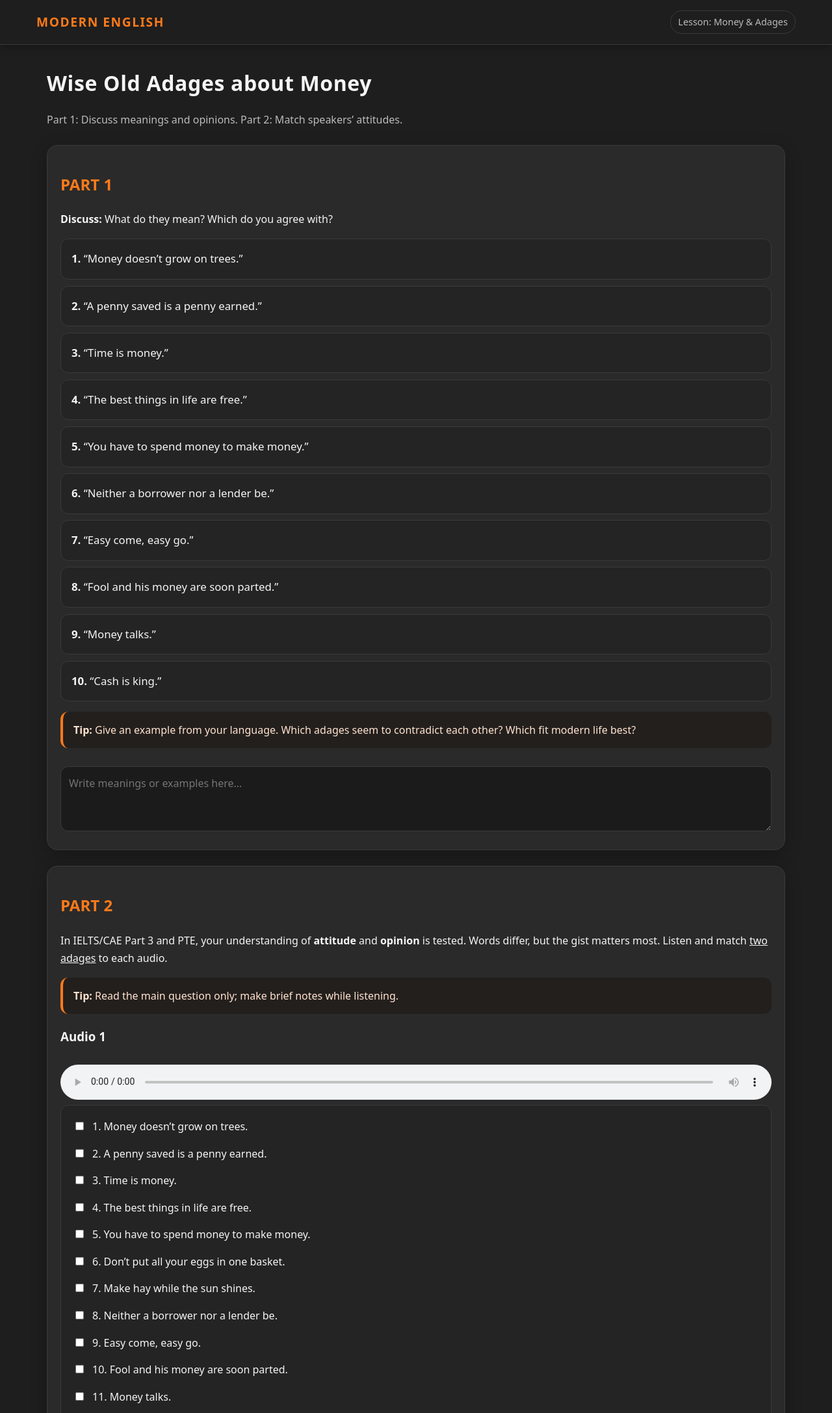
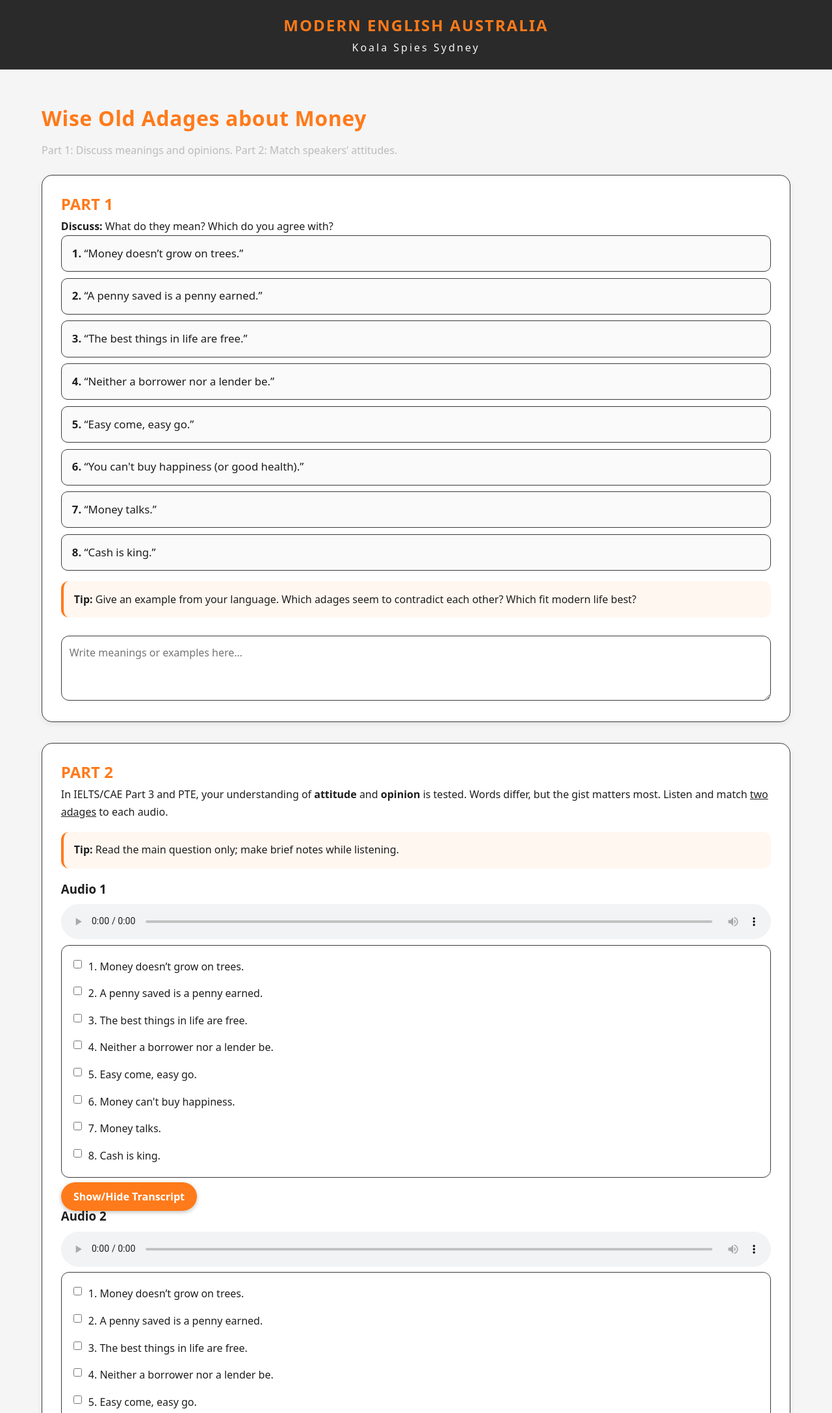
Before and after one commit to KoalaSpiesSydney/MoneyDiscuss-Listen-Write, a plain HTML site: page index.html in a window 1280 px wide. Shown: the top 2174 px of the page at 65% size. Drawn offline with Linux system fonts and the light colour scheme.

Commit message:
Update index.html

```diff
--- a/index.html
+++ b/index.html
@@ -3,362 +3,291 @@
 <head>
 <meta charset="UTF-8" />
 <meta name="viewport" content="width=device-width, initial-scale=1" />
-<title>Wise Old Adages about Money – Modern English</title>
+<title>Wise Old Adages about Money – Modern English Australia</title>
 
 <style>
 :root {
-    --bg: #1e1e1e;
-    --card: #2a2a2a;
-    --ink: #f5f5f5;
-    --muted: #bbbbbb;
-    --accent: #ff7a1a;
-    --line: #3a3a3a;
-    --radius: 16px;
-    --shadow: 0 6px 24px rgba(0, 0, 0, .25);
+  --bg:#f5f5f5;
+  --card:#2a2a2a;
+  --ink:#1e1e1e;
+  --muted:#bbbbbb;
+  --accent:#ff7a1a;
+  --line:#3a3a3a;
+  --radius:16px;
+  --success:#27ae60;
 }
 
-  * { box-sizing: border-box; }
-  body {
-    margin: 0;
-    font-family: system-ui, -apple-system, Segoe UI, Roboto, Arial, sans-serif;
-    background: var(--bg);
-    color: var(--ink);
-    line-height: 1.7;
+/* ===== Base ===== */
+*{box-sizing:border-box;margin:0;padding:0}
+body{
+  font-family:system-ui,-apple-system,Segoe UI,Roboto,Arial,sans-serif;
+  background:var(--bg);
+  color:var(--ink);
+  line-height:1.7;
+  display:flex;
+  flex-direction:column;
+  min-height:100vh;
 }
 
-  /* ===== Banner ===== */
-  .topbar {
-    background: var(--bg);
-    border-bottom: 1px solid var(--line);
-    box-shadow: 0 3px 12px rgba(0,0,0,.3);
-    font-family:system-ui, -apple-system, Segoe UI, Roboto, Arial, sans-serif;
-    color: var(--accent);
-    position: sticky;
-    top: 0;
-    z-index: 50;
+/* ===== Header ===== */
+header{
+  background:var(--card);
+  color:var(--accent);
+  text-align:center;
+  padding:1.2rem 0;
+  font-size:1.5rem;
+  font-weight:bold;
+  letter-spacing:2px;
+  border-bottom:1px solid var(--line);
 }
-  .topbar-inner {
-    max-width: 1200px;
-    margin: 0 auto;
-    display: flex;
-    align-items: center;
-    padding: 1rem;
-    gap: .75rem;
-  }
-  .brand {
-    font-weight: 800;
-    letter-spacing: .08em;
-    text-transform: uppercase;
-    font-size: 1.2rem;
-    margin-right: auto;
-  }
-  .badge {
-    font-size: .9rem;
-    color: var(--muted);
-    border: 1px solid var(--line);
-    padding: .3rem .7rem;
-    border-radius: 999px;
+header span{
+  color:#f5f5f5;
+  font-weight:300;
+  display:block;
+  font-size:1rem;
+  letter-spacing:3px;
 }
 
 /* ===== Layout ===== */
-  main {
-    max-width: 1200px;
-    margin: 0 auto;
-    padding: 1rem 2rem 3rem;
+main{
+  flex:1;
+  max-width:1200px;
+  margin:0 auto;
+  padding:2rem 1.5rem 3rem;
 }
 
-  h1 {
-    font-size: clamp(1.6rem, 2.5vw, 2.2rem);
-    letter-spacing: .02em;
-    margin: 1rem 0 .5rem;
+/* ===== Typography ===== */
+h1{
+  font-size:clamp(1.6rem,2.5vw,2.2rem);
+  letter-spacing:.02em;
+  margin:1rem 0 .5rem;
+  color:var(--accent);
 }
-  h2 { color: var(--accent); }
-  p.subtitle {
-    color: var(--muted);
-    margin-bottom: 1.5rem;
+h2{color:var(--accent);}
+p.subtitle{
+  color:var(--muted);
+  margin-bottom:1.5rem;
 }
 
-  .card {
-    background: var(--card);
-    border: 1px solid var(--line);
-    border-radius: var(--radius);
-    box-shadow: var(--shadow);
-    padding: 1.25rem;
-    margin-bottom: 1.5rem;
+/* ===== Cards ===== */
+.card{
+  background:#fff;
+  border:1px solid var(--line);
+  border-radius:var(--radius);
+  box-shadow:0 3px 8px rgba(0,0,0,0.08);
+  padding:1.5rem 1.8rem;
+  margin-bottom:2rem;
 }
 
 /* ===== Adages ===== */
-  .adage {
-    padding: 1rem;
-    border: 1px solid var(--line);
-    border-radius: 12px;
-    background: #242424;
-    margin-bottom: .6rem;
-    font-size: 1.05rem;
+.adage{
+  background:#fafafa;
+  border:1px solid var(--line);
+  border-radius:10px;
+  padding:.8rem 1rem;
+  margin-bottom:.6rem;
+  font-size:1.05rem;
+}
+.notes{
+  width:100%;
+  min-height:100px;
+  resize:vertical;
+  background:#fff;
+  color:var(--ink);
+  border:1px solid var(--line);
+  border-radius:12px;
+  padding:.75rem;
+  font:inherit;
+  margin-top:.75rem;
+}
+.tip{
+  border-left:4px solid var(--accent);
+  background:#fff7f0;
+  padding:.9rem 1rem;
+  border-radius:12px;
+  color:var(--ink);
+  margin:1rem 0;
 }
 
-  .notes {
-    width: 100%;
-    min-height: 100px;
-    resize: vertical;
-    background: #1b1b1b;
-    color: var(--ink);
-    border: 1px solid var(--line);
-    border-radius: 12px;
-    padding: .75rem;
-    font: inherit;
-    margin-top: .75rem;
+/* ===== Audio Section ===== */
+audio{width:100%;margin-top:.5rem;}
+.match-wrap{
+  border:1px solid var(--line);
+  border-radius:12px;
+  padding:.75rem;
+  background:#fff;
+  margin-bottom:1rem;
+}
+.adage-row{
+  display:flex;
+  align-items:flex-start;
+  gap:.6rem;
+  padding:.45rem .4rem;
+  border-radius:10px;
+  transition:background .2s;
+}
+.adage-row:hover{background:#f5f5f5;}
+.adage-row label{cursor:pointer;}
+.adage-row input{transform:translateY(3px);}
+
+/* ===== Buttons ===== */
+.btn{
+  background:var(--accent);
+  color:#fff;
+  border:none;
+  padding:.7rem 1.2rem;
+  border-radius:45px;
+  font-weight:600;
+  text-decoration:none;
+  cursor:pointer;
+  box-shadow:0 2px 6px rgba(0,0,0,0.25);
+  transition:all .25s ease;
+}
+.btn:hover{
+  background:linear-gradient(90deg,var(--accent),#ff9b3d);
+  transform:translateY(-2px);
+}
+.btn:active{transform:translateY(0);}
+.btn-row{
+  display:flex;
+  gap:.75rem;
+  flex-wrap:wrap;
+  margin-top:1.5rem;
 }
 
-  .tip {
-    border-left: 4px solid var(--accent);
-    background: #231f1c;
-    padding: .9rem 1rem;
-    border-radius: 12px;
-    color: #ffe3d1;
-    margin: 1rem 0;
-  }
-
-  /* ===== Audio section ===== */
-  audio { width: 100%; margin-top: .5rem; }
-  .match-wrap {
-    border: 1px solid var(--line);
-    border-radius: 12px;
-    padding: .75rem;
-    background: #242424;
-    margin-bottom: 1rem;
-  }
-
-  .adage-row {
-    display: flex;
-    align-items: flex-start;
-    gap: .6rem;
-    padding: .45rem .4rem;
-    border-radius: 10px;
-  }
-  .adage-row:hover { background: #2b2b2b; }
-  .adage-row label { cursor: pointer; }
-  .adage-row input { transform: translateY(3px); }
-
-  .pill {
-    font-size: .9rem;
-    color: var(--muted);
-    border: 1px solid var(--line);
-    border-radius: 999px;
-    padding: .15rem .6rem;
-  }
-  .limit-warn { color: #ff6b6b; }
-  .limit-ok { color: #27ae60; }
-
-  /* ===== Buttons ===== */
-  .btn {
-    background: #222;
-    color: #fff;
-    border: 1px solid var(--line);
-    padding: .6rem 1rem;
-    border-radius: 10px;
-    cursor: pointer;
-    font-weight: 600;
-  }
-  .btn-accent {
-    background: var(--accent);
-    color: #1a100a;
-    border: none;
-  }
-  .btn-row {
-    display: flex;
-    gap: .75rem;
-    flex-wrap: wrap;
-    margin-top: 1rem;
-  }
-
-  footer {
-    border-top: 1px solid var(--line);
-    color: var(--muted);
-    font-size: .9rem;
-    text-align: center;
-    padding: 1rem;
+/* ===== Footer ===== */
+footer{
+  border-top:1px solid var(--line);
+  background:var(--card);
+  color:var(--muted);
+  font-size:.9rem;
+  text-align:center;
+  padding:1rem;
 }
 
 /* ===== Responsive ===== */
-  @media (max-width: 800px) {
-    main { padding: 1rem; }
-    .topbar-inner { flex-direction: column; align-items: flex-start; }
-    h1 { font-size: 1.4rem; }
-    .adage { font-size: .95rem; }
+@media(max-width:800px){
+  main{padding:1rem;}
+  h1{font-size:1.4rem;}
+  .adage{font-size:.95rem;}
 }
 </style>
 </head>
 
 <body>
-<header class="topbar">
-  <div class="topbar-inner">
-    <div class="brand">Modern English</div>
-    <span class="badge">Lesson: Money & Adages</span>
-  </div>
+<header>
+  MODERN ENGLISH AUSTRALIA
+  <span>Koala Spies Sydney</span>
 </header>
 
 <main>
-  <h1> Wise Old Adages about Money </h1>
+  <h1>Wise Old Adages about Money</h1>
   <p class="subtitle">Part 1: Discuss meanings and opinions. Part 2: Match speakers’ attitudes.</p>
 
+  <!-- ===== PART 1 ===== -->
   <section class="card">
     <h2>PART 1</h2>
     <p><b>Discuss:</b> What do they mean? Which do you agree with?</p>
 
     <div class="adage"><b>1.</b> “Money doesn’t grow on trees.”</div>
     <div class="adage"><b>2.</b> “A penny saved is a penny earned.”</div>
-    <div class="adage"><b>3.</b> “Time is money.”</div>
-    <div class="adage"><b>4.</b> “The best things in life are free.”</div>
-    <div class="adage"><b>5.</b> “You have to spend money to make money.”</div>
-    <div class="adage"><b>6.</b> “Neither a borrower nor a lender be.”</div>
-    <div class="adage"><b>7.</b> “Easy come, easy go.”</div>
-    <div class="adage"><b>8.</b> “Fool and his money are soon parted.”</div>
-    <div class="adage"><b>9.</b> “Money talks.”</div>
-    <div class="adage"><b>10.</b> “Cash is king.”</div>
+    <div class="adage"><b>3.</b> “The best things in life are free.”</div>
+    <div class="adage"><b>4.</b> “Neither a borrower nor a lender be.”</div>
+    <div class="adage"><b>5.</b> “Easy come, easy go.”</div>
+    <div class="adage"><b>6.</b> “You can't buy happiness (or good health).”</div>
+    <div class="adage"><b>7.</b> “Money talks.”</div>
+    <div class="adage"><b>8.</b> “Cash is king.”</div>
 
     <div class="tip">
       <b>Tip:</b> Give an example from your language. Which adages seem to contradict each other? Which fit modern life best?
     </div>
-
     <textarea class="notes" placeholder="Write meanings or examples here…"></textarea>
   </section>
 
+  <!-- ===== PART 2 ===== -->
   <section class="card">
     <h2>PART 2</h2>
-    <p>
-      In IELTS/CAE Part 3 and PTE, your understanding of <b>attitude</b> and <b>opinion</b> is tested.
-      Words differ, but the gist matters most. Listen and match <u>two adages</u> to each audio.
-    </p>
+    <p>In IELTS/CAE Part 3 and PTE, your understanding of <b>attitude</b> and <b>opinion</b> is tested.
+    Words differ, but the gist matters most. Listen and match <u>two adages</u> to each audio.</p>
 
-    <div class="tip">
-      <b>Tip:</b> Read the main question only; make brief notes while listening.
-    </div>
+    <div class="tip"><b>Tip:</b> Read the main question only; make brief notes while listening.</div>
 
     <!-- ===== Audio 1 ===== -->
     <h3>Audio 1</h3>
     <audio controls>
       <source src="Sparkie.mp3" type="audio/mpeg" />
-  Your browser does not support the audio element.
     </audio>
     <div class="match-wrap" id="match1"></div>
-<p><a href="#" class="btn" onclick="toggleTranscript('t1');return false;">Click here for transcript</a></p>
-<div id="t1" style="display:none; background:#1b1b1b; border-radius:12px; padding:1rem; margin-bottom:1rem;">
-  <p><i>Right, listen—I've been a sparkie for thirty years, and I’ll tell you what keeps the lights on, straight deals. You finish a job, you get paid on the spot, no mucking about with promises or invoices to be paid in a few months. If I can’t fold it or stash it in my wallet, it’s not worth my time. Another tip, watch every screw, every litre of fuel, every offcut—because it, all, adds up. I’ve seen lads lose a week’s wages just by not checking the docket. Me? I tally every bit. That’s how you stay ahead. You treat every dollar like it’s the last one you’ll ever see.</i></p>
+    <p><a href="#" class="btn" onclick="toggleTranscript('t1');return false;">Show/Hide Transcript</a></p>
+    <div id="t1" style="display:none;background:#fff;border-radius:12px;padding:1rem;margin-bottom:1rem;">
+      <p><i>Right, listen — I've been a sparkie for thirty years… You treat every dollar like it’s the last one you’ll ever see.</i></p>
     </div>
 
     <!-- ===== Audio 2 ===== -->
     <h3>Audio 2</h3>
     <audio controls>
       <source src="Financeguy.mp3" type="audio/mpeg" />
-  Your browser does not support the audio element.
     </audio>
     <div class="match-wrap" id="match2"></div>
-<p><a href="#" class="btn" onclick="toggleTranscript('t2');return false;">Click here for transcript</a></p>
-<div id="t2" style="display:none; background:#1b1b1b; border-radius:12px; padding:1rem; margin-bottom:1rem;">
-  <p><i>Look, I keep things simple. I don’t believe in, lending out money. I’ve seen too many friendships, lost trying to help a friend out or chasing some short-term fix. It’s messy, and it rarely ends well. But neither do I ever borrow from friends, family, or even the bank. If I can’t afford to invest at that time, I wait. And when it comes to gains? I don’t celebrate too early. Markets move fast—especially in crypto. You might wake up rich and go to bed broke. So, I take profit when it’s there, and I don’t get attached. If something comes easy, I don’t assume it’ll stick around. That’s how I stay ahead, by keeping my head clear, and my wallet under control.</i></p>
+    <p><a href="#" class="btn" onclick="toggleTranscript('t2');return false;">Show/Hide Transcript</a></p>
+    <div id="t2" style="display:none;background:#fff;border-radius:12px;padding:1rem;margin-bottom:1rem;">
+      <p><i>Look, I keep things simple … I take profit when it’s there, and I don’t get attached.</i></p>
     </div>
 
     <!-- ===== Audio 3 ===== -->
     <h3>Audio 3</h3>
     <audio controls>
       <source src="Yogateacher.mp3" type="audio/mpeg" />
-  Your browser does not support the audio element.
     </audio>
     <div class="match-wrap" id="match3"></div>
-<p><a href="#" class="btn" onclick="toggleTranscript('t3');return false;">Click here for transcript</a></p>
-<div id="t3" style="display:none; background:#1b1b1b; border-radius:12px; padding:1rem;">
-  <p><i>You know, people chase all sorts of things, gadgets, upgrades, the next miracle fix. But when you strip it all back, what really matters, doesn’t come with a price tag. Breath. Movement. Stillness. These are the things that restore us. I’ve seen students walk in, with the weight of the world on their shoulders, and after an hour of mindful practice, they leave lighter, not, because they bought something, but because they focus. No supplement, no subscription, no shortcut. Your body knows what it needs. Your mind knows when to rest. The trick is learning to listen. And that kind of healing? It’s already yours. You just have to show up</i></p>
+    <p><a href="#" class="btn" onclick="toggleTranscript('t3');return false;">Show/Hide Transcript</a></p>
+    <div id="t3" style="display:none;background:#fff;border-radius:12px;padding:1rem;">
+      <p><i>You know, people chase all sorts of things … Your mind knows when to rest. That kind of healing is already yours.</i></p>
     </div>
 
     <div class="btn-row">
-  <a href="Moneylessonworksheets.pdf" class="btn btn-accent" download>
-    ⬇ Download Transcript & Answers (PDF)
-  </a>
+      <a href="Moneylessonworksheets.pdf" class="btn" download>⬇ Download Transcript & Answers (PDF)</a>
     </div>
-
+  </section>
+</main>
 
 <footer>
-  © <span id="y"></span> Koala Spies Sydney — Modern English
+  © <span id="y"></span> Koala Spies Sydney · Modern English Australia · All Rights Reserved
 </footer>
 
 <script>
-  const adages = [
+const adages=[
   "Money doesn’t grow on trees.",
   "A penny saved is a penny earned.",
-    "Time is money.",
   "The best things in life are free.",
-    "You have to spend money to make money.",
-    "Don’t put all your eggs in one basket.",
-    "Make hay while the sun shines.",
   "Neither a borrower nor a lender be.",
   "Easy come, easy go.",
-    "Fool and his money are soon parted.",
+  "Money can't buy happiness.",
   "Money talks.",
   "Cash is king."
 ];
 
-  // render adages for matching
-  const render = (id, audioIdx) => {
-    const container = document.getElementById(id);
-    adages.forEach((a, i) => {
-      const div = document.createElement('div');
-      div.className = 'adage-row';
-      div.innerHTML = `
-        <input type="checkbox" id="a${audioIdx}-${i}" data-audio="${audioIdx}">
-        <label for="a${audioIdx}-${i}">${i + 1}. ${a}</label>`;
-      container.appendChild(div);
+// Render adage checklists
+function render(id,audioIdx){
+  const c=document.getElementById(id);
+  adages.forEach((a,i)=>{
+    const d=document.createElement('div');
+    d.className='adage-row';
+    d.innerHTML=`<input type="checkbox" id="a${audioIdx}-${i}">
+                 <label for="a${audioIdx}-${i}">${i+1}. ${a}</label>`;
+    c.appendChild(d);
   });
-  };
-  render('match1', 1);
-  render('match2', 2);
-  render('match3', 3);
+}
+render('match1',1);render('match2',2);render('match3',3);
 
-  // toggle transcript visibility
-  function toggleTranscript(id) {
-    const el = document.getElementById(id);
-    el.style.display = el.style.display === "none" ? "block" : "none";
+// Toggle transcript visibility
+function toggleTranscript(id){
+  const el=document.getElementById(id);
+  el.style.display=el.style.display==="none"?"block":"none";
 }
 
-  // download answers as text file
-  function downloadAnswers() {
-    const text = `
-Wise Old Adages about Money – Modern English
----------------------------------------------
-Transcript & Answers Template
-
-AUDIO 1:
-Transcript:
-(Write here...)
-
-Answers:
-1.
-2.
-
-AUDIO 2:
-Transcript:
-(Write here...)
-
-Answers:
-1.
-2.
-
-AUDIO 3:
-Transcript:
-(Write here...)
-
-Answers:
-1.
-2.
-`;
-    const blob = new Blob([text], {type: "text/plain"});
-    const a = document.createElement('a');
-    a.href = URL.createObjectURL(blob);
-    a.download = "Adages_Transcript_Answers.txt";
-    a.click();
-  }
-
-  document.getElementById('y').textContent = new Date().getFullYear();
+// Dynamic year
+document.getElementById('y').textContent=new Date().getFullYear();
 </script>
 </body>
 </html>
```
Lines whose indentation alone changed are shown as unchanged.
